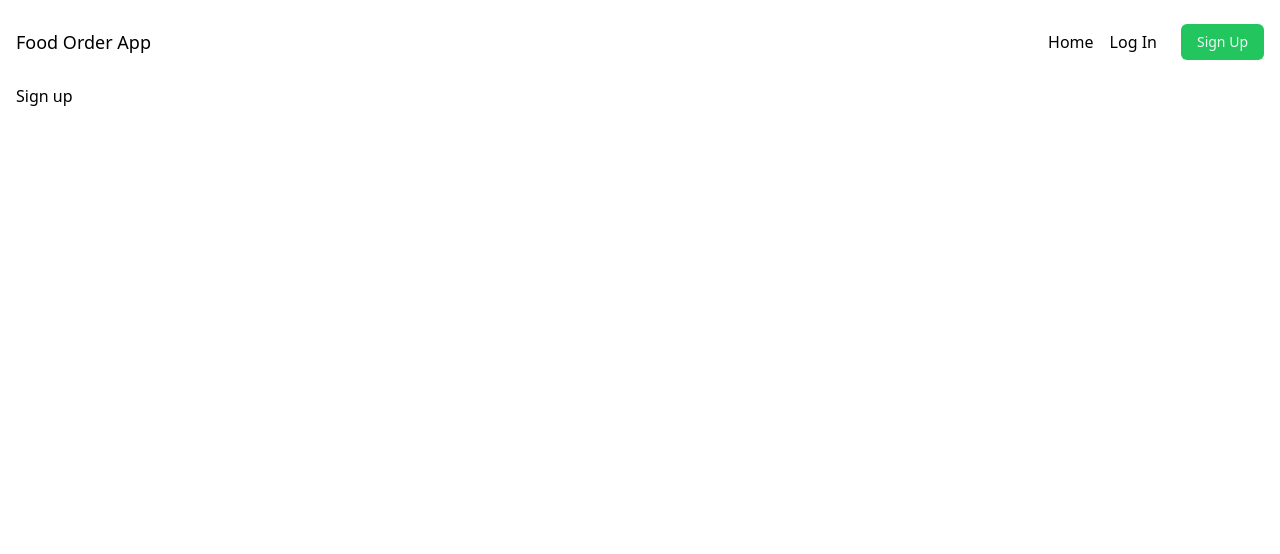
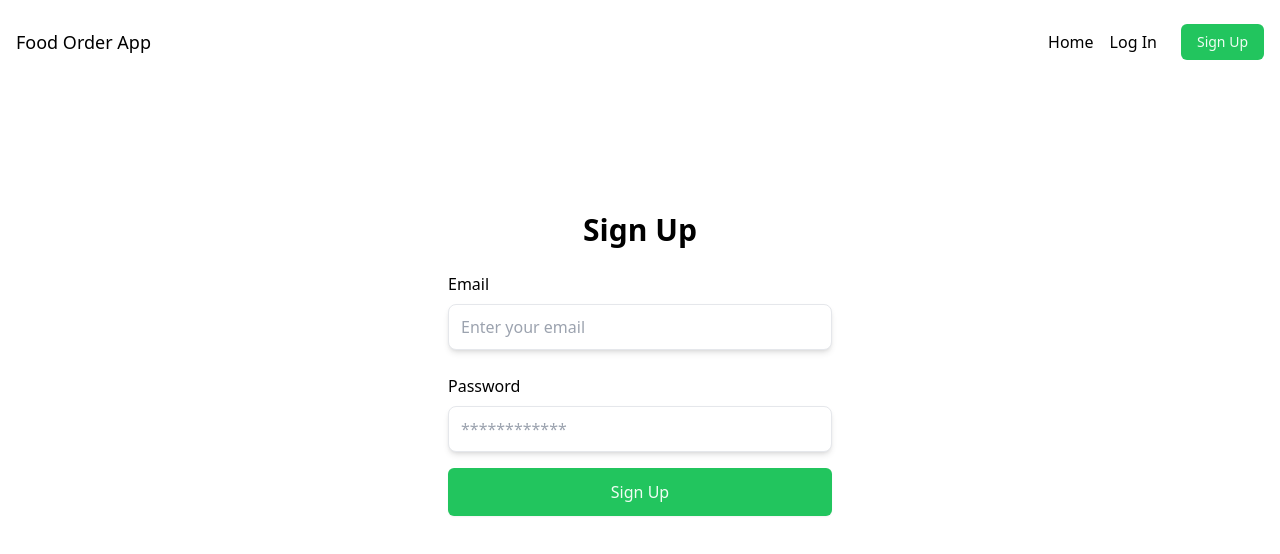
Before and after one commit to 012kirby210/nextjs-food-delivery, a Next.js app: page /register in a window 1280 px wide. Shown: the top 554 px of the page. Built offline with nearby package versions, Linux system fonts and the light colour scheme.

Commit message:
Ajout des pages login et register.

```diff
--- a/pages/login.js
+++ b/pages/login.js
@@ -1,3 +1,53 @@
+import { useState } from "react";
+import { useRouter } from "next/router";
+import { useAppContext } from "@/context/AppContext";
+import { gql, useMutation } from "@apollo/client";
+import Cookie from "js-cookie";
+
+import Form from "@/components/Form";
+import Loader from "@/components/Loader";
+
+const LOGIN_MUTATION = gql`
+  mutation Login($identifier: String!, $password: String!) {
+    login(input: { identifier: $identifier, password: $password }) {
+      jwt
+      user {
+        username
+        email
+      }
+    }
+  }
+`;
+
 export default function LoginRoute() {
-    return (<h1>Log in</h1>);
+  const { setUser } = useAppContext();
+  const router = useRouter();
+
+  const [formData, setFormData] = useState({ email: "", password: "" });
+  const [loginMutation, { loading, error }] = useMutation(LOGIN_MUTATION);
+
+  const handleLogin = async () => {
+    const { email, password } = formData;
+    const { data } = await loginMutation({
+      variables: { identifier: email, password },
+    });
+    if (data?.login.user) {
+      setUser(data.login.user);
+      Cookie.set("token", data.login.jwt);
+      router.push("/");
+    }
+  };
+
+  if (loading) return <Loader />;
+
+  return (
+    <Form
+      title="Login"
+      buttonText="Login"
+      formData={formData}
+      setFormData={setFormData}
+      callback={handleLogin}
+      error={error}
+    />
+  );
 }
--- a/pages/register.js
+++ b/pages/register.js
@@ -1,5 +1,55 @@
+import { useState } from "react";
+import { useRouter } from "next/router";
+import { useAppContext } from "@/context/AppContext";
+import { gql, useMutation } from "@apollo/client";
+import Cookie from "js-cookie";
+
+import Form from "@/components/Form";
+import Loader from "@/components/Loader";
+
+const REGISTER_MUTATION = gql`
+  mutation Register($username: String!, $email: String!, $password: String!) {
+    register(
+      input: { username: $username, email: $email, password: $password }
+    ) {
+      jwt
+      user {
+        username
+        email
+      }
+    }
+  }
+`;
+
 export default function RegisterRoute() {
-    return (
-        <h1>Sign up</h1>
-    );
+  const { setUser } = useAppContext();
+  const router = useRouter();
+
+  const [formData, setFormData] = useState({ email: "", password: "" });
+  const [registerMutation, { loading, error }] = useMutation(REGISTER_MUTATION);
+
+  const handleRegister = async () => {
+    const { email, password } = formData;
+    const { data } = await registerMutation({
+      variables: { username: email, email: email, password },
+    });
+    if (data?.register.user) {
+      setUser(data.register.user);
+      router.push("/");
+      Cookie.set("token", data.register.jwt);
+    }
+  };
+
+  if (loading) return <Loader />;
+
+  return (
+    <Form
+      title="Sign Up"
+      buttonText="Sign Up"
+      formData={formData}
+      setFormData={setFormData}
+      callback={handleRegister}
+      error={error}
+    />
+  );
 }
```
